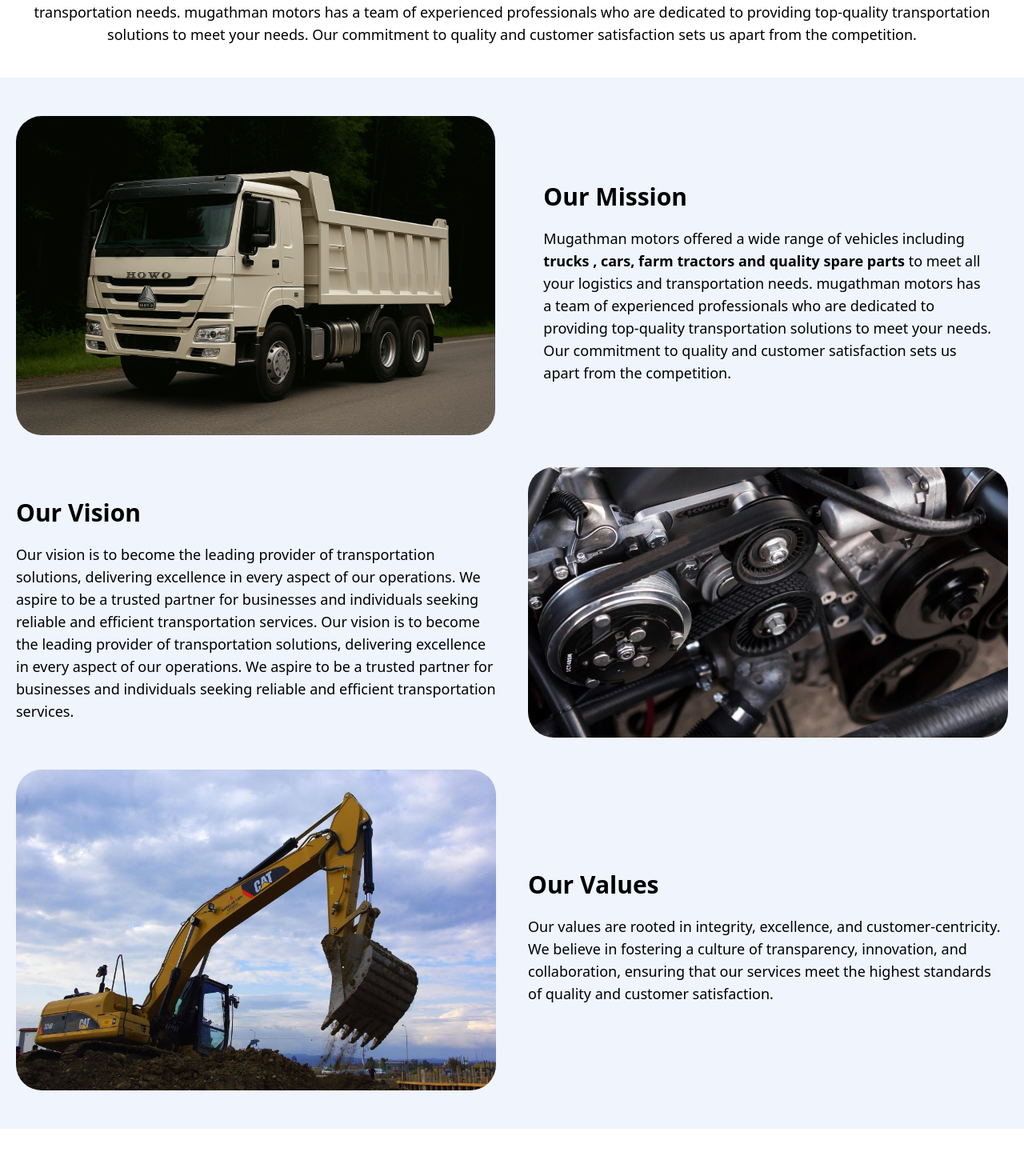
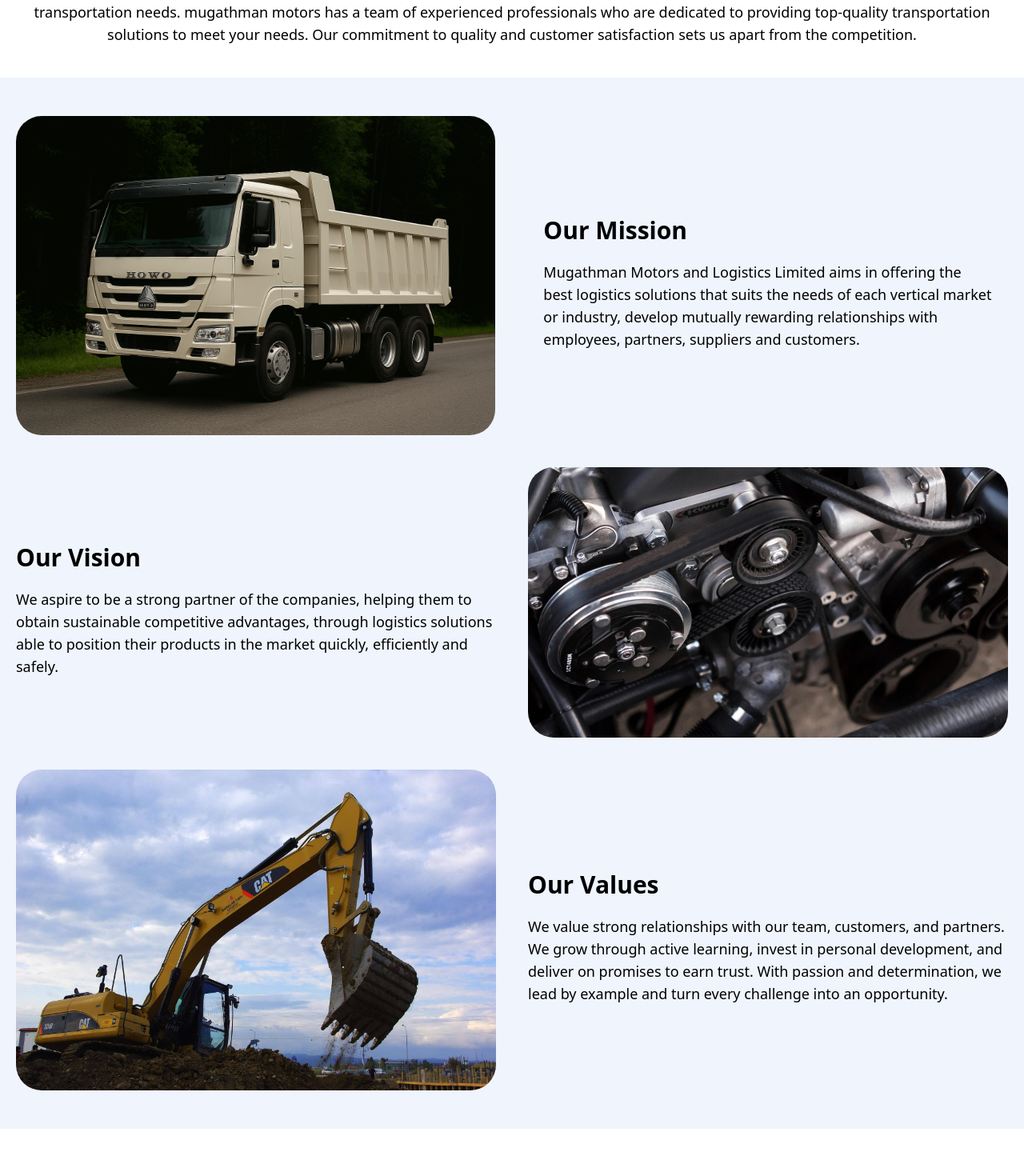
Before and after one commit to mugathmanmotorsdev/mugathmanmotors-update, a Next.js app: page /about in a window 1280 px wide. Shown: the part 854-2304 px from the top of the page at 80% size. Built offline with nearby package versions, Linux system fonts and the light colour scheme.

Commit message:
added mision, vision and value pure content

```diff
--- a/app/about/page.tsx
+++ b/app/about/page.tsx
@@ -131,11 +131,7 @@ export default function Page() {
                     <div className="w-full md:w-1/2 p-5 flex flex-col justify-center">
                         <h2 className="text-3xl font-bold my-5">Our Mission</h2>
                         <p className="text-lg">
-                            Mugathman motors offered a wide range of vehicles including
-                            <b> trucks , cars, farm tractors and quality spare parts </b>
-                            to meet all your logistics and transportation needs.
-                            mugathman motors has a team of experienced professionals who are dedicated to providing top-quality transportation solutions to meet your needs.
-                            Our commitment to quality and customer satisfaction sets us apart from the competition.
+                             Mugathman Motors and Logistics Limited aims in offering the best logistics solutions that suits the needs of each vertical market or industry, develop mutually rewarding relationships with employees, partners, suppliers and customers.
                         </p>
                     </div>
                 </section>
@@ -154,12 +150,7 @@ export default function Page() {
                     <div className="w-full md:w-1/2 flex flex-col justify-center text-lg">
                         <h2 className="text-3xl font-bold my-5">Our Vision</h2>
                         <p className="text-lg">
-                            Our vision is to become the leading provider of transportation solutions,
-                            delivering excellence in every aspect of our operations.
-                            We aspire to be a trusted partner for businesses and individuals seeking reliable and efficient transportation services.
-                            Our vision is to become the leading provider of transportation solutions,
-                            delivering excellence in every aspect of our operations.
-                            We aspire to be a trusted partner for businesses and individuals seeking reliable and efficient transportation services.
+                            We aspire to be a strong partner of the companies, helping them to obtain sustainable competitive advantages, through logistics solutions able to position their products in the market quickly, efficiently and safely.
                         </p>
                     </div>
                 </section>
@@ -178,9 +169,7 @@ export default function Page() {
                     <div className="w-full md:w-1/2 flex flex-col justify-center text-lg">
                         <h2 className="text-3xl font-bold my-5">Our Values</h2>
                         <p className="text-lg">
-                            Our values are rooted in integrity, excellence, and customer-centricity.
-                            We believe in fostering a culture of transparency, innovation, and collaboration,
-                            ensuring that our services meet the highest standards of quality and customer satisfaction.
+                            We value strong relationships with our team, customers, and partners. We grow through active learning, invest in personal development, and deliver on promises to earn trust. With passion and determination, we lead by example and turn every challenge into an opportunity.
                         </p>
                     </div>
                 </section>
```
